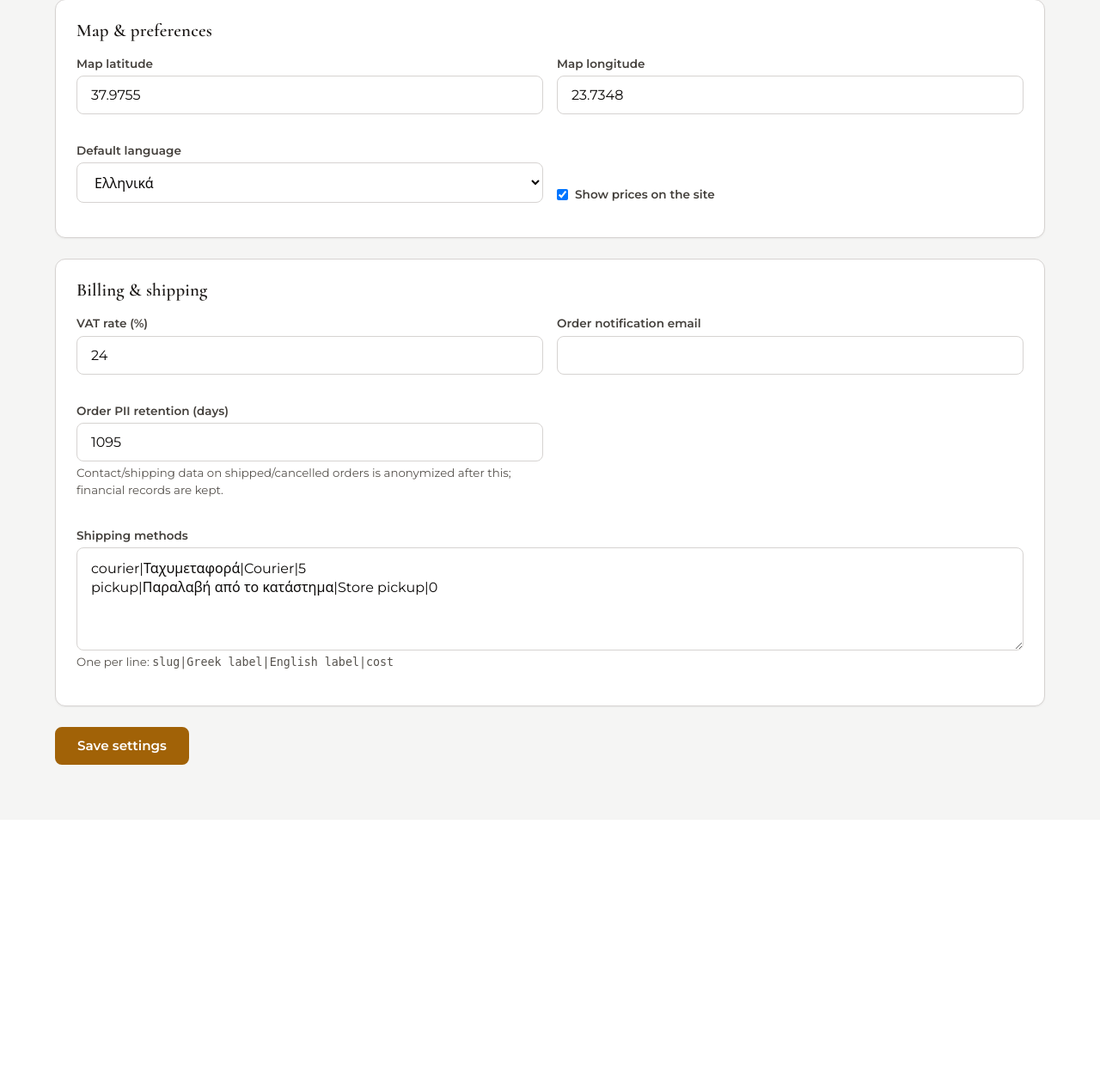
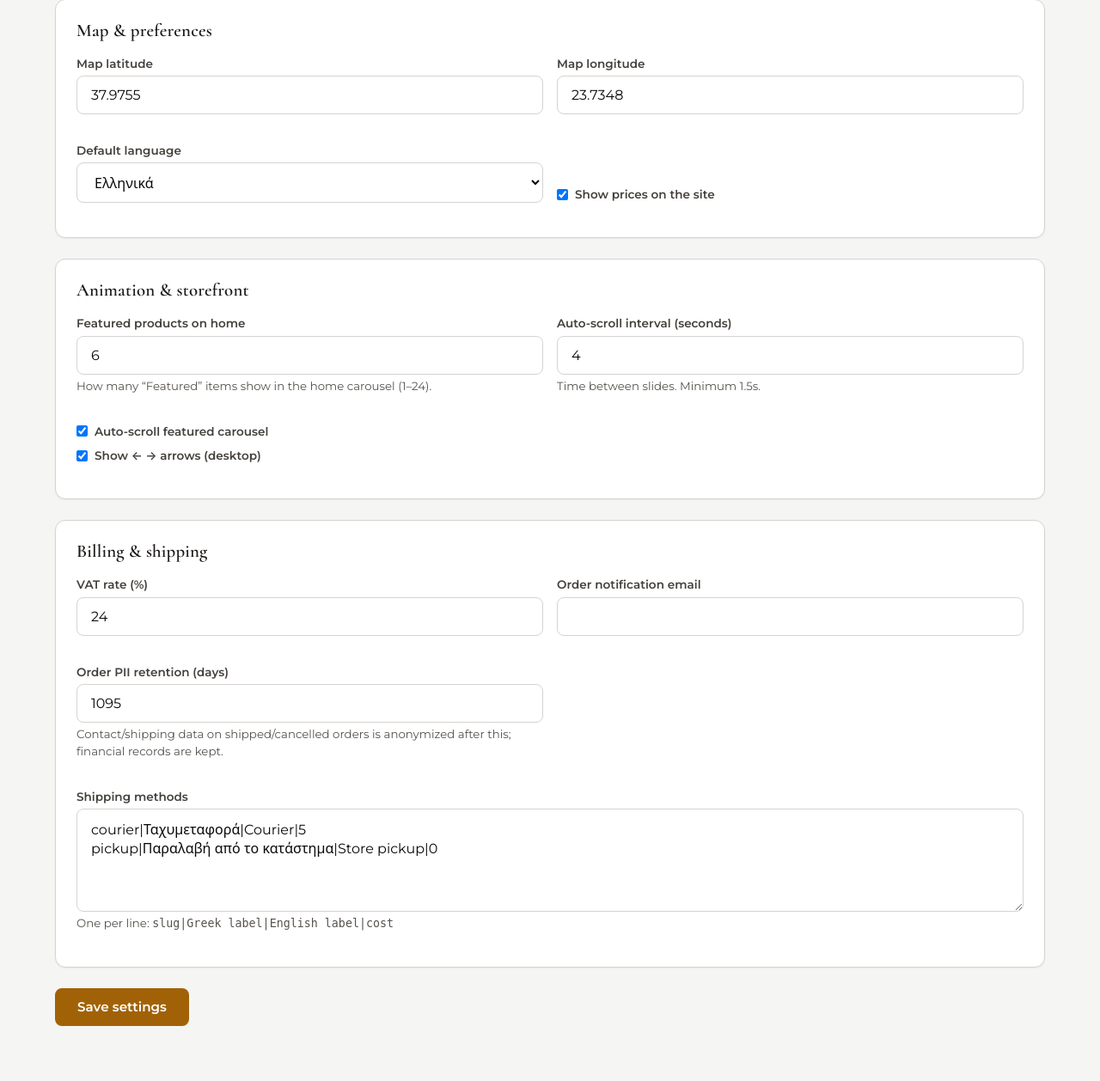
Before and after one commit to vestin-vy/dreamcatcher, a FastAPI app: page /admin/settings in a window 1280 px wide. Shown: the part 847-2105 px from the top of the page at 86% size. Before the commit the page ends 1737 px from the top, so only its background shows below. Run offline with FastAPI, Linux system fonts and the light colour scheme; the visitor is signed in with stand-in values (Sample User, id 1); data that the repository does not hold is empty.

Commit message:
Admin: Animation & storefront settings (featured limit, carousel auto-scroll)
New "Animation & storefront" panel in admin Settings, tunable without code:
- featured_limit: how many featured items the home carousel shows (was a
  hardcoded 6; now read in the home route, clamped 1..24)
- carousel_autoscroll: enable/disable auto-advance
- carousel_interval_s: seconds between slides (min 1.5s)
- carousel_arrows: show/hide desktop prev/next arrows

Values flow to the carousel via data-* attributes on the featured grid;
app.js reads them (autoscroll/interval/arrows). settings_save treats the two
booleans as checkboxes.

Co-Authored-By: Claude Opus 4.8 <noreply@anthropic.com>

```diff
--- a/app/deps.py
+++ b/app/deps.py
@@ -21,6 +21,11 @@ DEFAULT_SETTINGS: dict[str, str] = {
     "map_lng": "23.7348",
     "default_lang": "el",
     "show_prices": "1",
+    # Storefront animation / featured carousel (admin-tunable).
+    "featured_limit": "6",          # max featured products shown on the home carousel
+    "carousel_autoscroll": "1",     # auto-advance the featured carousel
+    "carousel_interval_s": "4",     # seconds between auto-advances
+    "carousel_arrows": "1",         # show prev/next arrows on desktop
     "about_text": "DreamCatcher creates handcrafted jewelry inspired by timeless elegance.",
     # Billing (SPEC-BILLING §4). settings_save picks these up automatically.
     "vat_rate": "24",
--- a/app/routes/admin.py
+++ b/app/routes/admin.py
@@ -568,7 +568,7 @@ async def settings_save(request: Request, session: Session = Depends(get_session
     form = await request.form()
     if not verify_csrf(request, form.get("csrf_token")):
         return bad_csrf_redirect("/admin/settings")
-    checkbox_keys = {"show_prices"}
+    checkbox_keys = {"show_prices", "carousel_autoscroll", "carousel_arrows"}
     for key in DEFAULT_SETTINGS:
         if key in checkbox_keys:
             value = "1" if form.get(key) else "0"
--- a/templates/admin/settings.html
+++ b/templates/admin/settings.html
@@ -39,6 +39,26 @@
   </div>
 
   <div class="panel">
+    <h2>Animation &amp; storefront</h2>
+    <div class="form-grid">
+      <div class="field">
+        <label for="featured_limit">Featured products on home</label>
+        <input class="input" id="featured_limit" name="featured_limit" type="number" min="1" max="24" value="{{ site.featured_limit }}">
+        <small class="muted">How many “Featured” items show in the home carousel (1–24).</small>
+      </div>
+      <div class="field">
+        <label for="carousel_interval_s">Auto-scroll interval (seconds)</label>
+        <input class="input" id="carousel_interval_s" name="carousel_interval_s" type="number" min="1.5" step="0.5" value="{{ site.carousel_interval_s }}">
+        <small class="muted">Time between slides. Minimum 1.5s.</small>
+      </div>
+      <div class="field" style="justify-content:flex-end;gap:var(--space-sm);">
+        <label class="checkbox"><input type="checkbox" name="carousel_autoscroll" {% if site.carousel_autoscroll == '1' %}checked{% endif %} value="1"> Auto-scroll featured carousel</label>
+        <label class="checkbox"><input type="checkbox" name="carousel_arrows" {% if site.carousel_arrows == '1' %}checked{% endif %} value="1"> Show ← → arrows (desktop)</label>
+      </div>
+    </div>
+  </div>
+
+  <div class="panel">
     <h2>Billing &amp; shipping</h2>
     <div class="form-grid">
       <div class="field"><label for="vat_rate">VAT rate (%)</label><input class="input" id="vat_rate" name="vat_rate" value="{{ site.vat_rate }}"></div>
--- a/templates/public/home.html
+++ b/templates/public/home.html
@@ -82,7 +82,10 @@
     <span class="eyebrow"><span class="section-index">01</span> {{ _('home.featured.title') }}</span>
     <h2>{{ _('home.featured.subtitle') }}</h2>
   </div>
-  <div class="grid grid--products grid--carousel">
+  <div class="grid grid--products grid--carousel"
+       data-carousel-autoscroll="{{ site.carousel_autoscroll }}"
+       data-carousel-interval="{{ site.carousel_interval_s }}"
+       data-carousel-arrows="{{ site.carousel_arrows }}">
     {% for p in featured %}{{ ui.product_card(p, lang) }}{% endfor %}
   </div>
 </section>
```
Also changed, not shown: app/routes/public.py (+6 -1 lines), static/js/app.js (+12 -7 lines).
